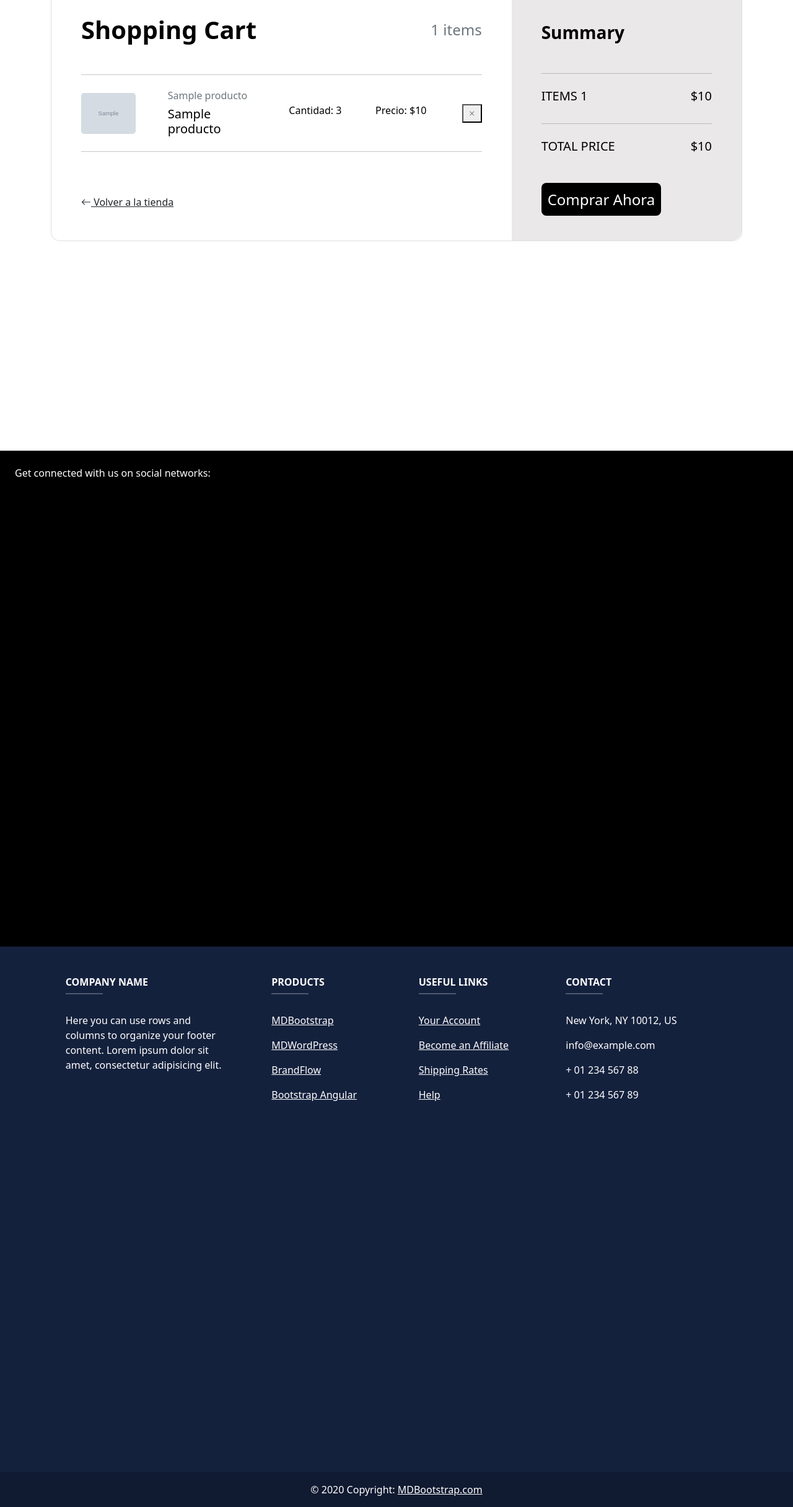
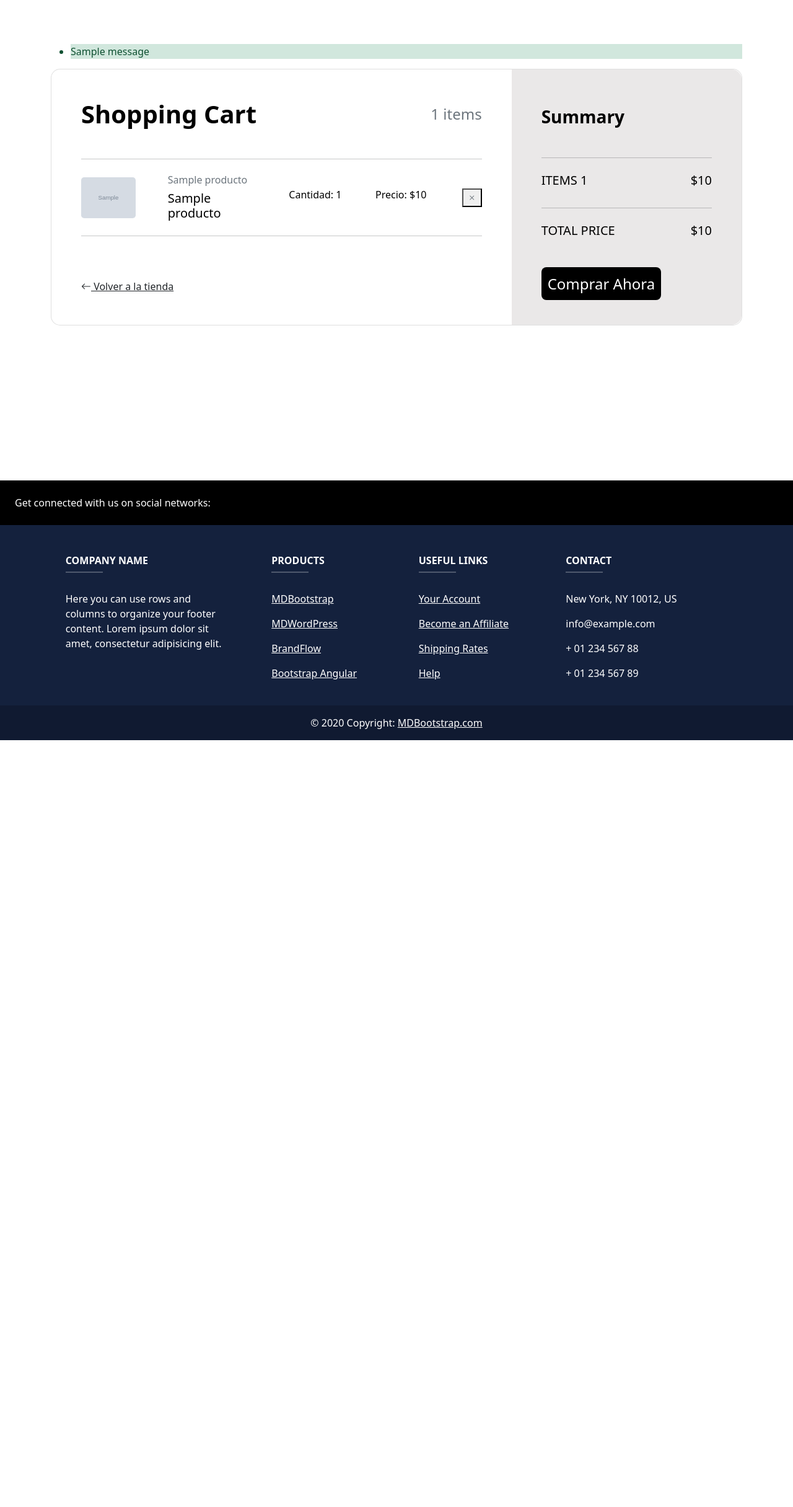
Before and after one commit to JosueReyes-1/GAMELAND, a Django app: page /listaproductos/ in a window 1280 px wide. Shown: the part 73-2504 px from the top of the page at 62% size. After the commit the page ends 1267 px from the top, so only its background shows below. Run offline with Django 4.2, Linux system fonts and the light colour scheme; a user stored in the database is signed in; tables that the repository leaves empty hold one stand-in row (values such as "Sample post"); grey boxes marked "Sample" are stand-in pictures; one stand-in notice (Sample message) is shown; some libraries are stand-ins or nearby versions.

Commit message:
se agrego que se mostrarnm solo los productso del usrio, se agrego mensajes para el cliente y se modifico el template

```diff
--- a/gameland/static/css/carrito_compra.css
+++ b/gameland/static/css/carrito_compra.css
@@ -1,4 +1,4 @@
-section{
+.h-custom{
     min-height:100vh ;
 }
 
@@ -14,9 +14,7 @@
     color: var(--color-blanco);
 }
 
-@media (min-width: 1025px) {
 
-}
 
 .card-registration .select-input.form-control[readonly]:not([disabled]) {
     font-size: 1rem;
--- a/shopping_cart/templates/shopping_cart/carrito_compras.html
+++ b/shopping_cart/templates/shopping_cart/carrito_compras.html
@@ -7,13 +7,20 @@
 {% endblock %}
 
 {% block content %}
-<section class="h-custom" >
+
+<section class="h-custom mt-5" >
     <div class="container py-5 h-100">
+        {% if messages %}
+        <ul class="messages mt-5">
+            {% for message in messages %}
+                <li{% if message.tags %} class="aler alert-{{ message.tags }}"{% endif %}>{{ message }}</li>
+            {% endfor %}
+        </ul>
+    {% endif %}
         <div class="row d-flex justify-content-center align-items-center h-100">
             <div class="col-12">
                 {% if user.is_active %}
-                    <div class="card card-registration card-registration-2"
-                        style="border-radius: 15px;">
+                    <div class="card card-registration card-registration-2" style="border-radius: 15px;">
                         <div class="card-body p-0">
                             <div class="row g-0">
                                     <div class="col-lg-8">
@@ -25,6 +32,7 @@
                                             </div>
                                             <hr class="my-4">
                                             {% for productos in listaproductos %}
+                                                <a href="/productos/{{productos.producto.slug}}" class="text-decoration-none">
                                                     <div class="row mb-4 d-flex justify-content-between align-items-center">
                                                         <div class="col-md-2 col-lg-2 col-xl-2">
                                                             <img src="{{productos.producto.imagenes.last.imagen.url}}" class="img-fluid rounded-3" alt="Cotton T-shirt">
@@ -34,9 +42,7 @@
                                                             <h5 class="text-black mb-0 titulo3">{{productos.producto.nombre}}</h5>
                                                         </div>
                                                         <div class="col-md-3 col-lg-3 col-xl-2 ">
-                                                        <h6 class="titulo3">Cantidad: 3</h6>
-
-
+                                                            <h6 class="titulo3">Cantidad: {{productos.cantidad}}</h6>
                                                         </div>
                                                         <div class="col-md-3 col-lg-2 col-xl-2 ">
                                                             <h6 class=" titulo3">Precio: ${{productos.producto.precio}}</h6>
@@ -51,6 +57,7 @@
 
                                                         </div>
                                                     </div>
+                                                </a>
 
                                                 <hr class="my-4">
                                             {% endfor %}
@@ -70,9 +77,6 @@
                                                 <h5 class="titulo3">${{totalpagar}}</h5>
                                             </div>
 
-
-
-
                                             <hr class="my-4">
 
                                             <div class="d-flex justify-content-between
@@ -90,7 +94,7 @@
                         </div>
                     </div>
                 {% else %}
-                    <div>
+                    <div class="mt-5">
                         <h1 class="titulo3 display-3">Debes de iniciar sesion</h1>
                         <a href="{% url 'account_login' %}" class="text-decoration-none titulo3 fs-1">Iniciar sesion <i class="bi bi-arrow-right"></i></a>
                     </div>
--- a/shopping_cart/views.py
+++ b/shopping_cart/views.py
@@ -1,20 +1,21 @@
 from django.http import HttpResponse
 from django.shortcuts import  redirect, render
+from django.contrib import messages
+from requests import request
 
 from shopping_cart.models import Lista_Productos
 from indexapp.models import Producto
 
 
-
 # Create your views here.
 def view_products(request):
     user=request.user.id
-    productos=Lista_Productos.objects.filter(user_id=user)
+    productos=Lista_Productos.objects.filter(user_id=user,estado_id=1)
     countP=productos.count()
     total=0
 
     for precio in productos:
-        total=total+precio.producto.precio
+        total=(total+precio.producto.precio)*precio.cantidad
 
 
     context={
@@ -31,27 +32,30 @@
         user_pk=request.user.id
         estado_pk=1
         cantidad=1
-        producto=Lista_Productos.objects.filter(producto_id=product_pk)
+        producto=Lista_Productos.objects.filter(producto_id=product_pk , user_id=user_pk)
 
         print(producto)
 
         if user_pk is None:
             return render(request,'shopping_cart/carrito_compras.html')
         else:
+            if producto.exists():
+                for produ in producto:
+                    Lista_Productos.objects.filter(producto_id=product_pk).update(cantidad=produ.cantidad+1)
+                    messages.add_message(request=request,level=messages.SUCCESS, message="EL PRODUCTO SE AGREGO AL CARRITO")
+                    return redirect('detalles',produ.producto.slug)
+            else:
+                Lista_Productos(producto_id=product_pk,cantidad=cantidad,user_id=user_pk,estado_id=estado_pk).save()
+                messages.add_message(request=request,level=messages.SUCCESS, message="EL PRODUCTO SE AGREGO AL CARRITO")
             for produ in producto:
-                if producto.exists():
-
-                        Lista_Productos.objects.filter(producto_id=product_pk).update(cantidad=produ.cantidad+1)
-                        return redirect('detalles',produ.producto.slug)
-                else:
-                    Lista_Productos(producto_id=product_pk,cantidad=cantidad,user_id=user_pk,estado_id=estado_pk).save()
                 return redirect('detalles',produ.producto.slug)
 
 
 
-def delete_product(requets):
-    if requets.method=="POST":
-        product_pk=requets.POST.get('product_pk')
-        print(product_pk)
-        Lista_Productos.objects.get(producto_id=product_pk).delete()
+def delete_product(request):
+    if request.method=="POST":
+        product_pk=request.POST.get('product_pk')
+        user_pk=request.user.id
+        Lista_Productos.objects.get(producto_id=product_pk,user_id=user_pk).delete()
+        messages.add_message(request=request,level=messages.SUCCESS, message="EL PRODUCTO SE ELIMINO CORRECTAMENTE")
         return redirect('shopping_cart')
```
Also changed, not shown: indexapp/templates/indexapp/detalles.html (+7 -0 lines), 1 other file. Lines whose indentation alone changed are shown as unchanged.
